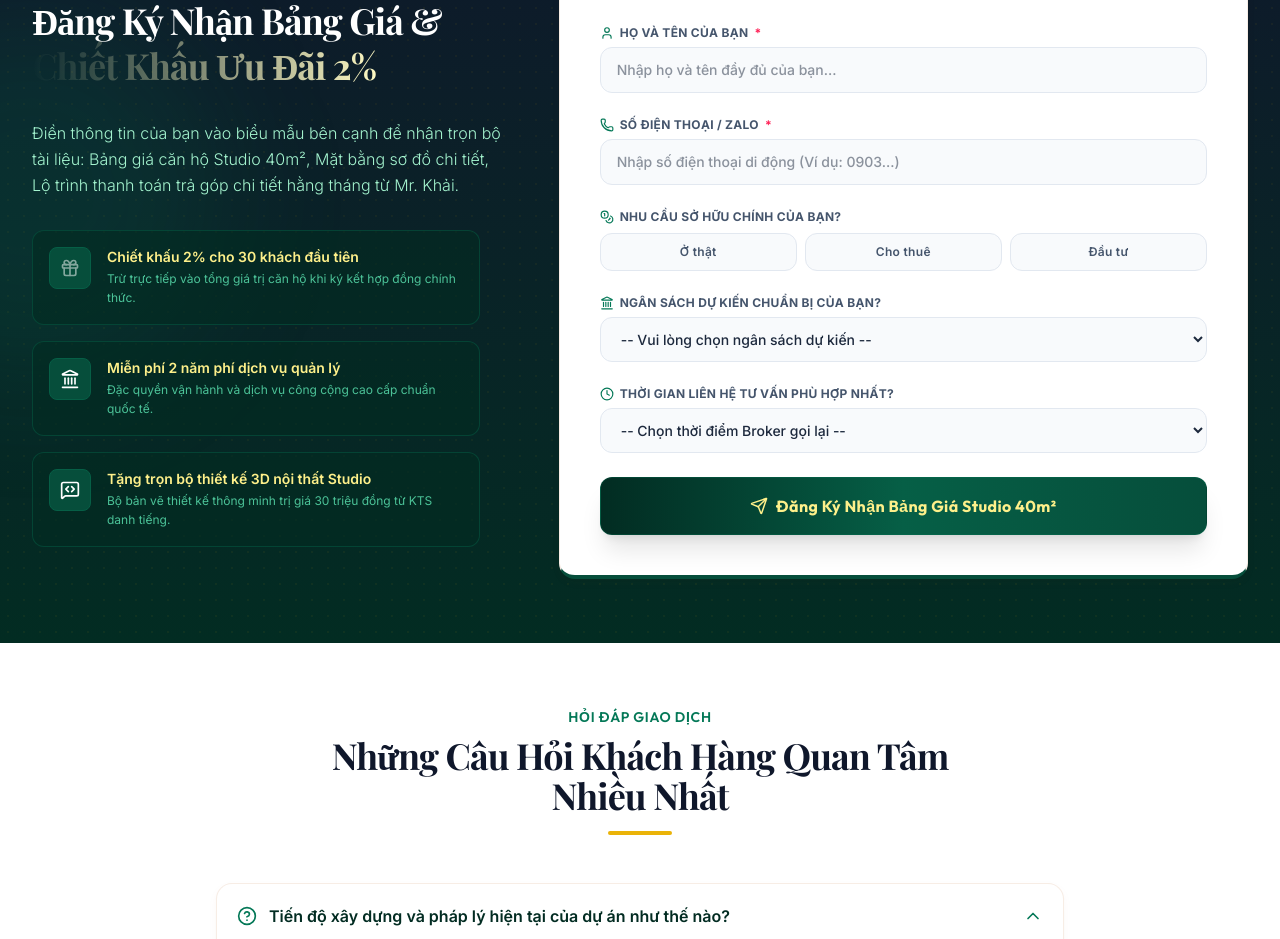
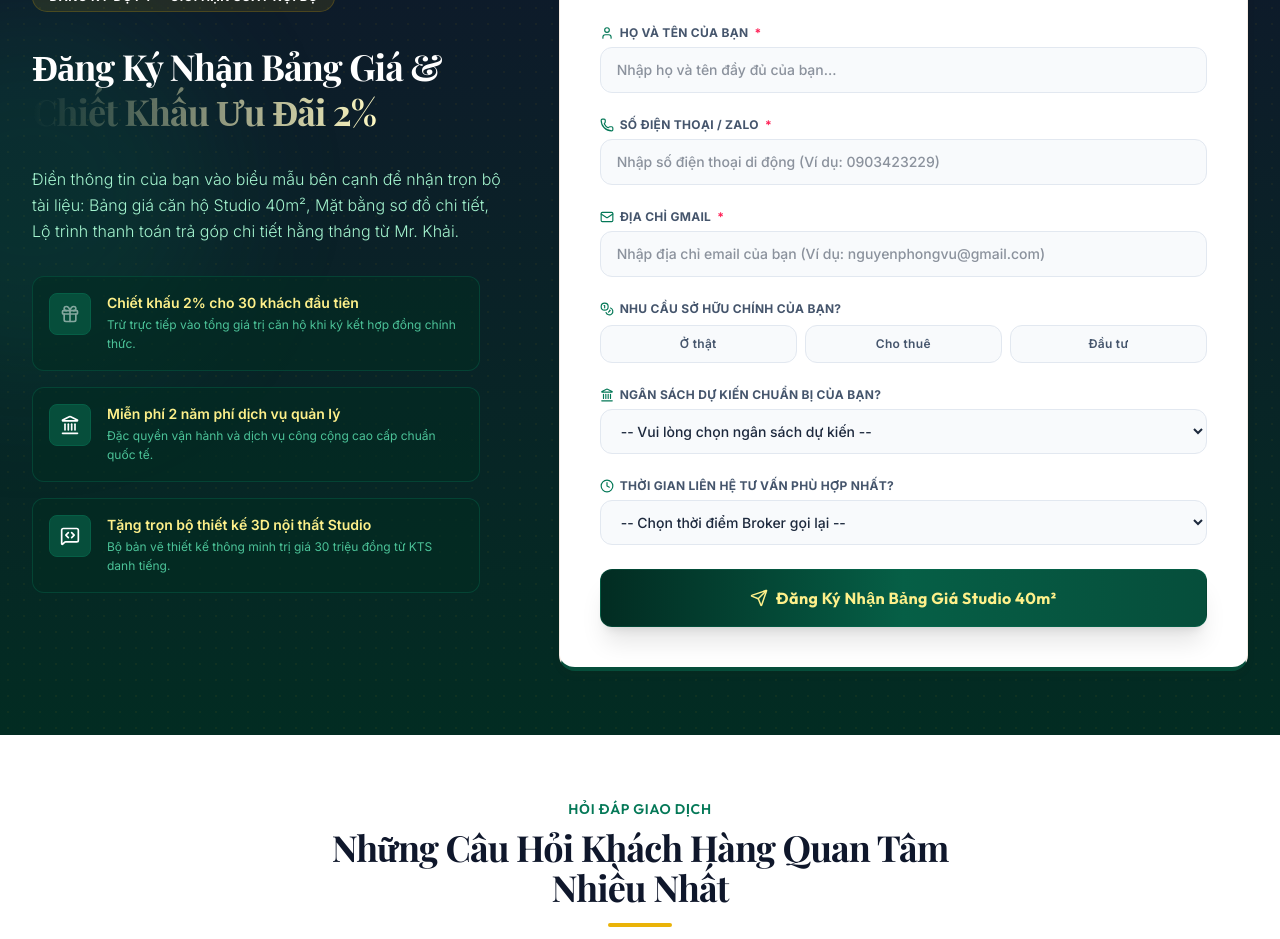
Before and after one commit to Nguyenvudemo/EmeraldviewKhai, a React (Vite) app: page / in a window 1280 px wide. Shown: the part 9560-10499 px from the top of the page. Built offline with nearby package versions, Linux system fonts and the light colour scheme; a web font is replaced by a local one.

Commit message:
Update RegistrationForm.tsx

```diff
--- a/src/components/RegistrationForm.tsx
+++ b/src/components/RegistrationForm.tsx
@@ -2,23 +2,86 @@ import React, { useState } from 'react';
 import { motion, AnimatePresence } from 'motion/react';
 import {
   Send, CheckCircle, User, Phone, Sparkles, HelpCircle,
-  Coins, Clock, Landmark, Gift, MessageSquareCode
+  Coins, Clock, Landmark, Gift, MessageSquareCode, Mail
 } from 'lucide-react';
 import { LeadSubmission } from '../types';
 
 export default function RegistrationForm() {
   const [fullName, setFullName] = useState('');
   const [phone, setPhone] = useState('');
+  const [email, setEmail] = useState('');
   const [purpose, setPurpose] = useState<'living' | 'renting' | 'investing' | ''>('');
   const [budget, setBudget] = useState('');
   const [preferredTime, setPreferredTime] = useState('');
   const [submitted, setSubmitted] = useState(false);
   const [isSubmitting, setIsSubmitting] = useState(false);
 
+  // Validation States
+  const [phoneError, setPhoneError] = useState('');
+  const [emailError, setEmailError] = useState('');
+
+  const handlePhoneChange = (e: React.ChangeEvent<HTMLInputElement>) => {
+    // Only allow digits (remove everything else instantly)
+    const val = e.target.value.replace(/\D/g, '');
+    setPhone(val);
+
+    // Validate phone input live
+    if (val === '') {
+      setPhoneError('Vui lòng nhập Số điện thoại!');
+    } else if (!val.startsWith('0')) {
+      setPhoneError("Số điện thoại phải có số '0' ở đầu (Ví dụ: 0903423229)");
+    } else if (val.length !== 10) {
+      setPhoneError('Số điện thoại phải có đúng 10 số (Ví dụ: 0903423229)');
+    } else {
+      setPhoneError('');
+    }
+  };
+
+  const handleEmailChange = (e: React.ChangeEvent<HTMLInputElement>) => {
+    const val = e.target.value;
+    setEmail(val);
+
+    // Validate email input live
+    if (val === '') {
+      setEmailError('Vui lòng nhập địa chỉ Gmail!');
+    } else if (!val.toLowerCase().endsWith('@gmail.com')) {
+      setEmailError("Địa chỉ Gmail phải có đuôi '@gmail.com' (Ví dụ: nguyenphongvu@gmail.com)");
+    } else {
+      setEmailError('');
+    }
+  };
+
   const handleSubmit = (e: React.FormEvent) => {
     e.preventDefault();
-    if (!fullName || !phone) {
-      alert('Vui lòng nhập đầy đủ Họ tên và Số điện thoại!');
+
+    // Check required fields
+    if (!fullName || !phone || !email) {
+      alert('Vui lòng điền đầy đủ các thông tin bắt buộc!');
+      return;
+    }
+
+    let hasError = false;
+
+    // Strict Phone validation
+    if (!phone.startsWith('0')) {
+      setPhoneError("Số điện thoại phải có số '0' ở đầu (Ví dụ: 0903423229)");
+      hasError = true;
+    } else if (phone.length !== 10) {
+      setPhoneError('Số điện thoại phải có đúng 10 số (Ví dụ: 0903423229)');
+      hasError = true;
+    } else {
+      setPhoneError('');
+    }
+
+    // Strict Email validation
+    if (!email.toLowerCase().endsWith('@gmail.com')) {
+      setEmailError("Địa chỉ Gmail phải có đuôi '@gmail.com' (Ví dụ: nguyenphongvu@gmail.com)");
+      hasError = true;
+    } else {
+      setEmailError('');
+    }
+
+    if (hasError) {
       return;
     }
 
@@ -30,6 +93,7 @@ export default function RegistrationForm() {
         id: 'lead_' + Math.random().toString(36).substr(2, 9),
         fullName,
         phone,
+        email,
         purpose,
         budget: budget || 'Chưa chọn',
         preferredTime: preferredTime || 'Càng sớm càng tốt',
@@ -72,6 +136,9 @@ export default function RegistrationForm() {
   const handleReset = () => {
     setFullName('');
     setPhone('');
+    setEmail('');
+    setPhoneError('');
+    setEmailError('');
     setPurpose('');
     setBudget('');
     setPreferredTime('');
@@ -202,11 +269,41 @@ export default function RegistrationForm() {
                     <input
                       type="tel"
                       required
-                      placeholder="Nhập số điện thoại di động (Ví dụ: 0903...)"
+                      placeholder="Nhập số điện thoại di động (Ví dụ: 0903423229)"
                       value={phone}
-                      onChange={(e) => setPhone(e.target.value)}
-                      className="w-full px-4 py-3 border border-slate-200 rounded-xl focus:outline-none focus:ring-2 focus:ring-emerald-700 text-sm font-medium bg-slate-50 focus:bg-white transition-all text-slate-800"
+                      onChange={handlePhoneChange}
+                      className={`w-full px-4 py-3 border rounded-xl focus:outline-none focus:ring-2 focus:ring-emerald-700 text-sm font-medium bg-slate-50 focus:bg-white transition-all text-slate-800 ${
+                        phoneError ? 'border-rose-500 ring-2 focus:ring-rose-500' : 'border-slate-200'
+                      }`}
                     />
+                    {phoneError && (
+                      <p className="text-xs text-rose-500 font-medium mt-1 flex items-center gap-1" id="phone-error-msg">
+                        <span>⚠️</span> {phoneError}
+                      </p>
+                    )}
+                  </div>
+
+                  {/* Input Gmail */}
+                  <div className="space-y-1.5">
+                    <label className="text-xs font-bold text-slate-600 uppercase tracking-wide flex items-center gap-1.5">
+                      <Mail className="w-3.5 h-3.5 text-emerald-700" />
+                      Địa chỉ Gmail <span className="text-rose-500">*</span>
+                    </label>
+                    <input
+                      type="email"
+                      required
+                      placeholder="Nhập địa chỉ email của bạn (Ví dụ: nguyenphongvu@gmail.com)"
+                      value={email}
+                      onChange={handleEmailChange}
+                      className={`w-full px-4 py-3 border rounded-xl focus:outline-none focus:ring-2 focus:ring-emerald-700 text-sm font-medium bg-slate-50 focus:bg-white transition-all text-slate-800 ${
+                        emailError ? 'border-rose-500 ring-2 focus:ring-rose-500' : 'border-slate-200'
+                      }`}
+                    />
+                    {emailError && (
+                      <p className="text-xs text-rose-500 font-medium mt-1 flex items-center gap-1" id="email-error-msg">
+                        <span>⚠️</span> {emailError}
+                      </p>
+                    )}
                   </div>
 
                   {/* Radio Selector: Purpose of buying */}
@@ -324,6 +421,10 @@ export default function RegistrationForm() {
                       <span className="font-mono font-bold text-slate-800">{phone}</span>
                     </div>
                     <div className="flex justify-between">
+                      <span className="text-slate-400">Địa chỉ Gmail:</span>
+                      <span className="font-mono font-bold text-slate-800">{email}</span>
+                    </div>
+                    <div className="flex justify-between">
                       <span className="text-slate-400">Nhu cầu đăng ký:</span>
                       <span className="font-semibold text-slate-800">{getPurposeVietnamese(purpose)}</span>
                     </div>
```
